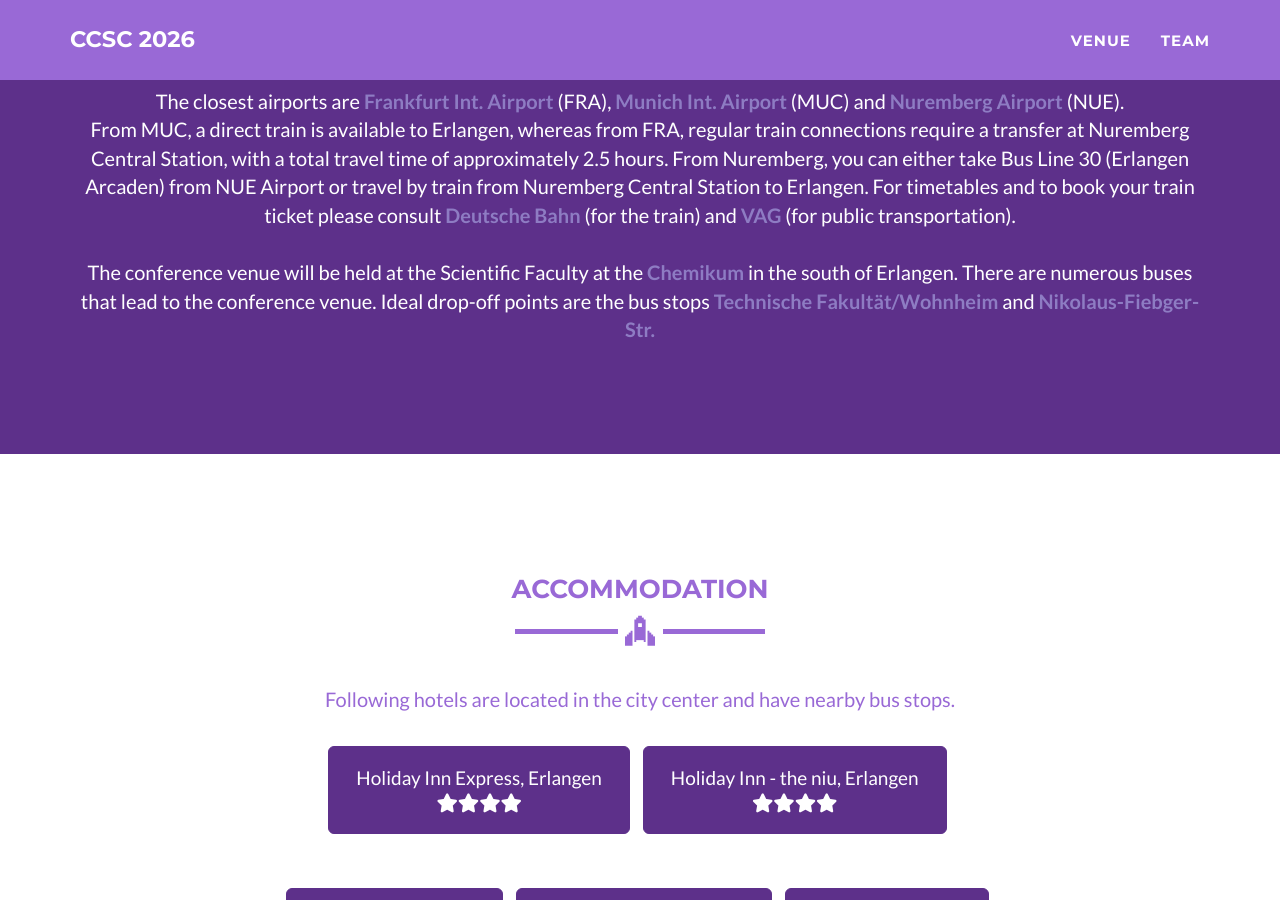
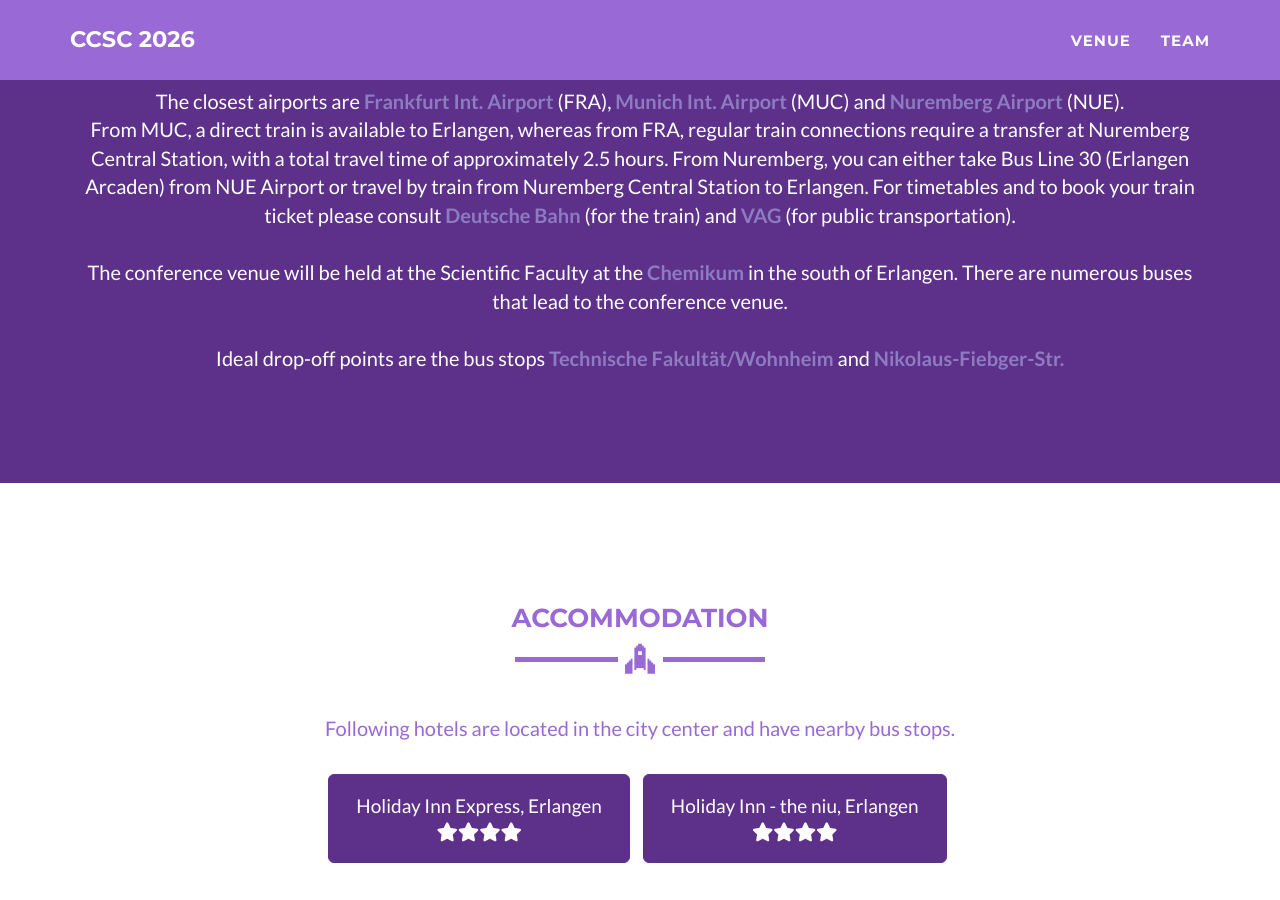
Before and after one commit to ccsc2026/ccsc2026.github.io, a Jekyll site: the page built from venue.html, in a window 1280 px wide and 900 px high, scrolled down 1334 px. Built offline with Jekyll 4.4.1, drawn with Linux system fonts in a browser that asks for light colours.

Commit message:
Update venue.html
Absatz

```diff
--- a/venue.html
+++ b/venue.html
@@ -39,7 +39,9 @@ layout: page
 	For timetables and to book your train ticket please consult <a href='https://int.bahn.de/en' target='_blank' style="color:#8e7cc3;"><b>Deutsche Bahn</b></a> (for the train) and <a href='https://www.vag.de/en/' target='_blank' style="color:#8e7cc3;"><b>VAG</b></a>	(for public transportation).
 	<br><br>
      	The conference venue will be held at the Scientific Faculty at the <a href="https://www.chemistry.nat.fau.eu/" target="_blank" style="color:#8e7cc3;"><b>Chemikum</b></a> in the south of Erlangen.
-	There are numerous buses that lead to the conference venue. Ideal drop-off points are the bus stops <a href="https://www.google.de/maps/place/Erlangen,+Technische+Fakult%C3%A4t+%2F+Wohnheim/@49.5766664,11.0270168,17z/data=!3m1!5s0x478bf76f9ec608ed:0xdf57ea9bb55c1ef4!4m14!1m7!3m6!1s0x47a1fdca9b85ff4f:0x5c8f71482354137f!2sTechnical+Faculty+Erlangen!8m2!3d49.5743371!4d11.0294571!16s%2Fg%2F1tcwkkwf!3m5!1s0x47a1f935143c67d9:0xc8274418c1cc3ac8!8m2!3d49.5758791!4d11.0280059!16s%2Fg%2F11clsg_ymh?hl=en&entry=ttu&g_ep=EgoyMDI1MDEyMi4wIKXMDSoASAFQAw%3D%3D" target="_blank" style="color:#8e7cc3;"><b>Technische Fakultät/Wohnheim</b></a>
+	There are numerous buses that lead to the conference venue.
+	<br><br>
+	Ideal drop-off points are the bus stops <a href="https://www.google.de/maps/place/Erlangen,+Technische+Fakult%C3%A4t+%2F+Wohnheim/@49.5766664,11.0270168,17z/data=!3m1!5s0x478bf76f9ec608ed:0xdf57ea9bb55c1ef4!4m14!1m7!3m6!1s0x47a1fdca9b85ff4f:0x5c8f71482354137f!2sTechnical+Faculty+Erlangen!8m2!3d49.5743371!4d11.0294571!16s%2Fg%2F1tcwkkwf!3m5!1s0x47a1f935143c67d9:0xc8274418c1cc3ac8!8m2!3d49.5758791!4d11.0280059!16s%2Fg%2F11clsg_ymh?hl=en&entry=ttu&g_ep=EgoyMDI1MDEyMi4wIKXMDSoASAFQAw%3D%3D" target="_blank" style="color:#8e7cc3;"><b>Technische Fakultät/Wohnheim</b></a>
 	and <a href="https://www.google.de/maps/place/Nikolaus-Fiebiger-Str./@49.5766664,11.0270168,17z/data=!3m1!5s0x478bf76f9ec608ed:0xdf57ea9bb55c1ef4!4m14!1m7!3m6!1s0x47a1fdca9b85ff4f:0x5c8f71482354137f!2sTechnical+Faculty+Erlangen!8m2!3d49.5743371!4d11.0294571!16s%2Fg%2F1tcwkkwf!3m5!1s0x47a1f935f91e49c3:0x8c6701ce24293420!8m2!3d49.5777824!4d11.0313332!16s%2Fg%2F11f33n2rm9?hl=en&entry=ttu&g_ep=EgoyMDI1MDEyMi4wIKXMDSoASAFQAw%3D%3D" target="_blank" style="color:#8e7cc3;"><b>Nikolaus-Fiebger-Str.</b></a>
       	</p>
       </div>
```
